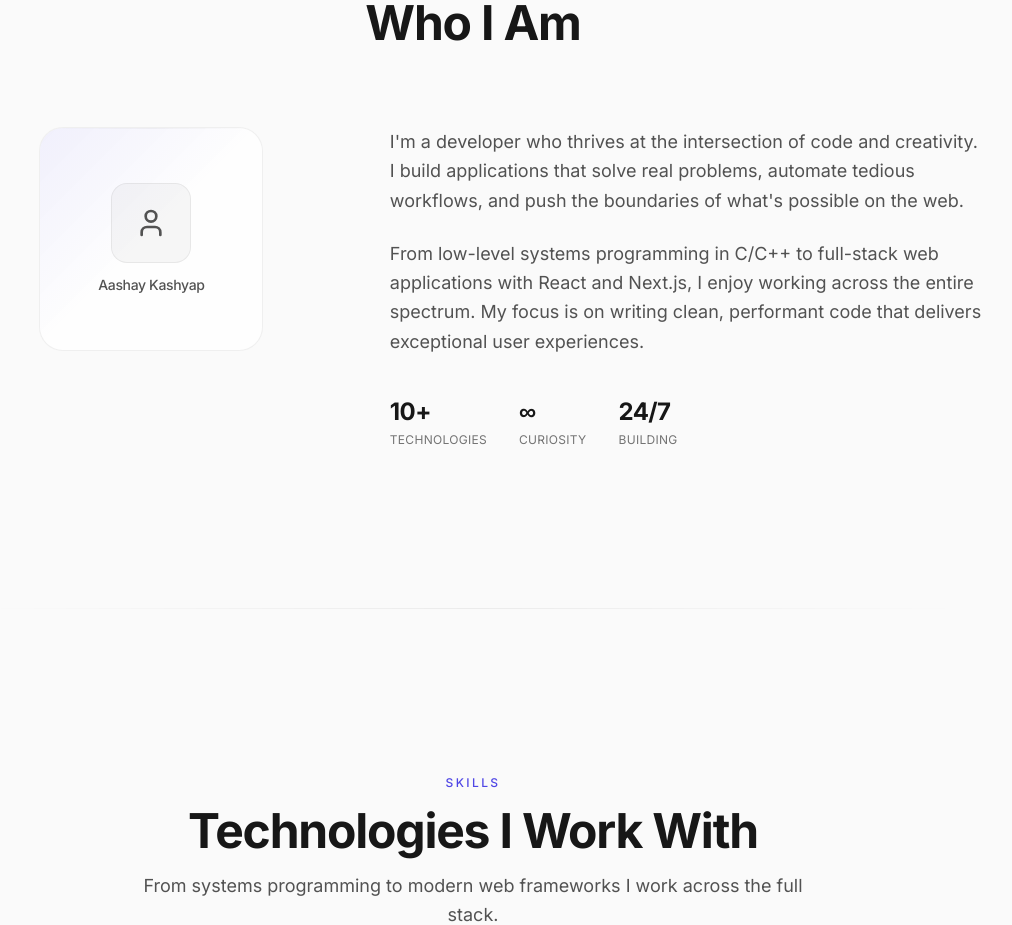
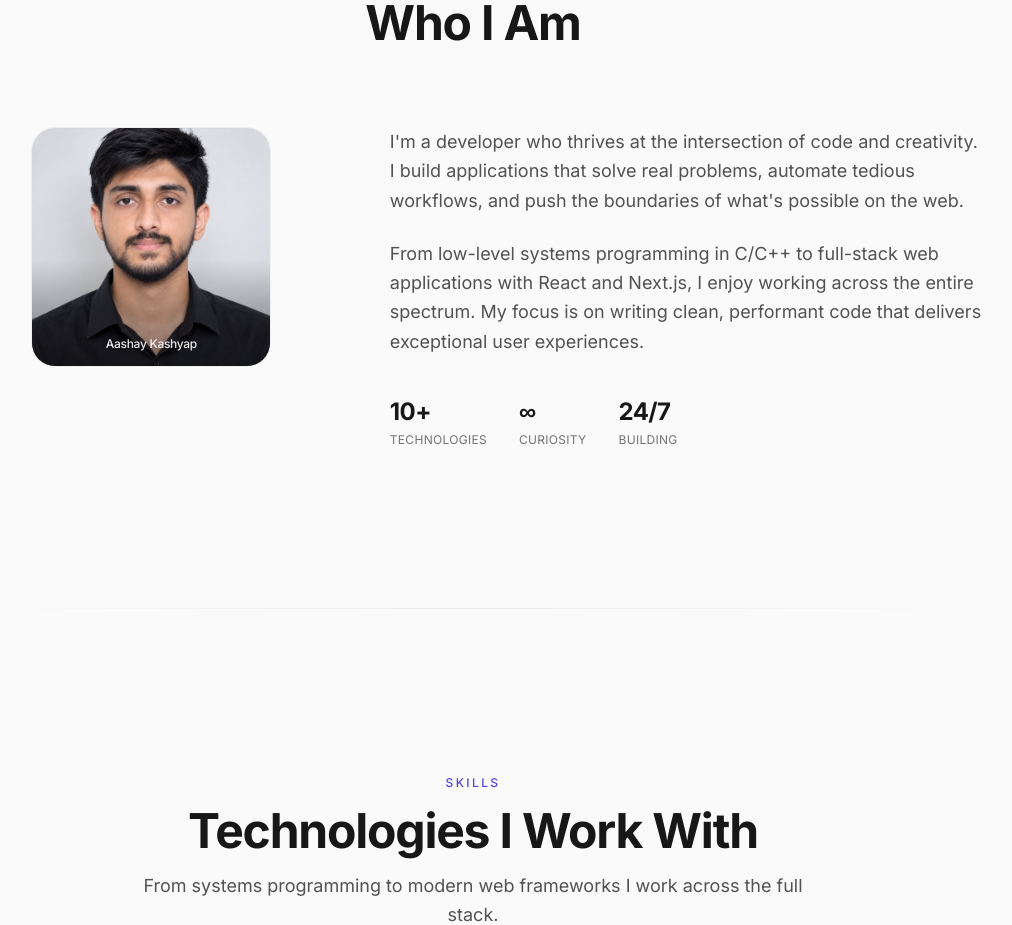
Before and after one commit to C0DE4AASHAY/Portfolio, a Next.js app: page / in a window 1280 px wide. Shown: the part 1000-1925 px from the top of the page, without its empty margins (167-1179 px from the left). Built offline with nearby package versions, Linux system fonts and the light colour scheme.

Commit message:
Added Pic

```diff
--- a/src/components/About.tsx
+++ b/src/components/About.tsx
@@ -1,7 +1,8 @@
 "use client";
 
 import { motion, useInView } from "framer-motion";
-import { useRef } from "react";
+import { useRef, useState } from "react";
+import Image from "next/image";
 import { User } from "lucide-react";
 import { siteConfig, aboutText } from "@/data/site";
 import SectionHeading from "@/components/SectionHeading";
@@ -9,6 +10,9 @@ import SectionHeading from "@/components/SectionHeading";
 export default function About() {
   const ref = useRef<HTMLDivElement>(null);
   const inView = useInView(ref, { once: true, margin: "-100px" });
+  const [imageError, setImageError] = useState(false);
+
+  const showAvatar = Boolean(siteConfig.avatar) && !imageError;
 
   return (
     <section id="about" className="section-padding" aria-label="About">
@@ -16,7 +20,7 @@ export default function About() {
         <SectionHeading label="About" title="Who I Am" />
 
         <div ref={ref} className="grid md:grid-cols-5 gap-8 md:gap-12 items-start">
-          {/* Left — Avatar/Icon card */}
+          {/* Left — Avatar/Photo card */}
           <motion.div
             initial={{ opacity: 0, x: -30 }}
             animate={inView ? { opacity: 1, x: 0 } : {}}
@@ -24,7 +28,7 @@ export default function About() {
             className="md:col-span-2 flex justify-center"
           >
             <div
-              className="relative w-48 h-48 md:w-56 md:h-56 rounded-3xl overflow-hidden flex items-center justify-center"
+              className="group relative w-52 h-52 md:w-60 md:h-60 rounded-3xl overflow-hidden flex items-center justify-center transition-all duration-300 hover:shadow-xl"
               style={{
                 background: "var(--card-bg)",
                 border: "1px solid var(--card-border)",
@@ -36,6 +40,31 @@ export default function About() {
                   background: "linear-gradient(to bottom right, var(--accent-icon-bg), transparent, transparent)",
                 }}
               />
+
+              {showAvatar ? (
+                <>
+                  <Image
+                    src={siteConfig.avatar}
+                    alt={siteConfig.name}
+                    fill
+                    sizes="(max-width: 768px) 208px, 240px"
+                    className="object-cover transition-transform duration-500 group-hover:scale-105"
+                    onError={() => setImageError(true)}
+                    priority
+                  />
+                  <div
+                    className="absolute inset-0 pointer-events-none"
+                    style={{
+                      background: "linear-gradient(to top, rgba(0, 0, 0, 0.5) 0%, transparent 45%)",
+                    }}
+                  />
+                  <div className="absolute bottom-3 inset-x-0 text-center pointer-events-none px-3">
+                    <span className="text-xs font-medium text-white/90 drop-shadow-md tracking-tight">
+                      {siteConfig.name}
+                    </span>
+                  </div>
+                </>
+              ) : (
                 <div className="relative flex flex-col items-center gap-3">
                   <div
                     className="w-20 h-20 rounded-2xl flex items-center justify-center"
@@ -50,9 +79,11 @@ export default function About() {
                     {siteConfig.name}
                   </span>
                 </div>
+              )}
+
               {/* Top highlight */}
               <div
-                className="absolute inset-x-0 top-0 h-px"
+                className="absolute inset-x-0 top-0 h-px pointer-events-none z-10"
                 style={{
                   background: "linear-gradient(to right, transparent, var(--card-highlight), transparent)",
                 }}
--- a/src/data/site.ts
+++ b/src/data/site.ts
@@ -6,6 +6,7 @@
 export const siteConfig = {
   name: "Aashay Kashyap",
   title: "Professional Coder & Developer",
+  avatar: "/elon.png", // Place your photo in the public/ folder (e.g. public/avatar.jpg)
   description:
     "I build modern applications, creative tools, and digital experiences using code.",
   url: "zhttps://www.aashxy.cyou/", // Replace with your domain
```
Also changed, not shown: public/elon.png (added). Lines whose indentation alone changed are shown as unchanged.
